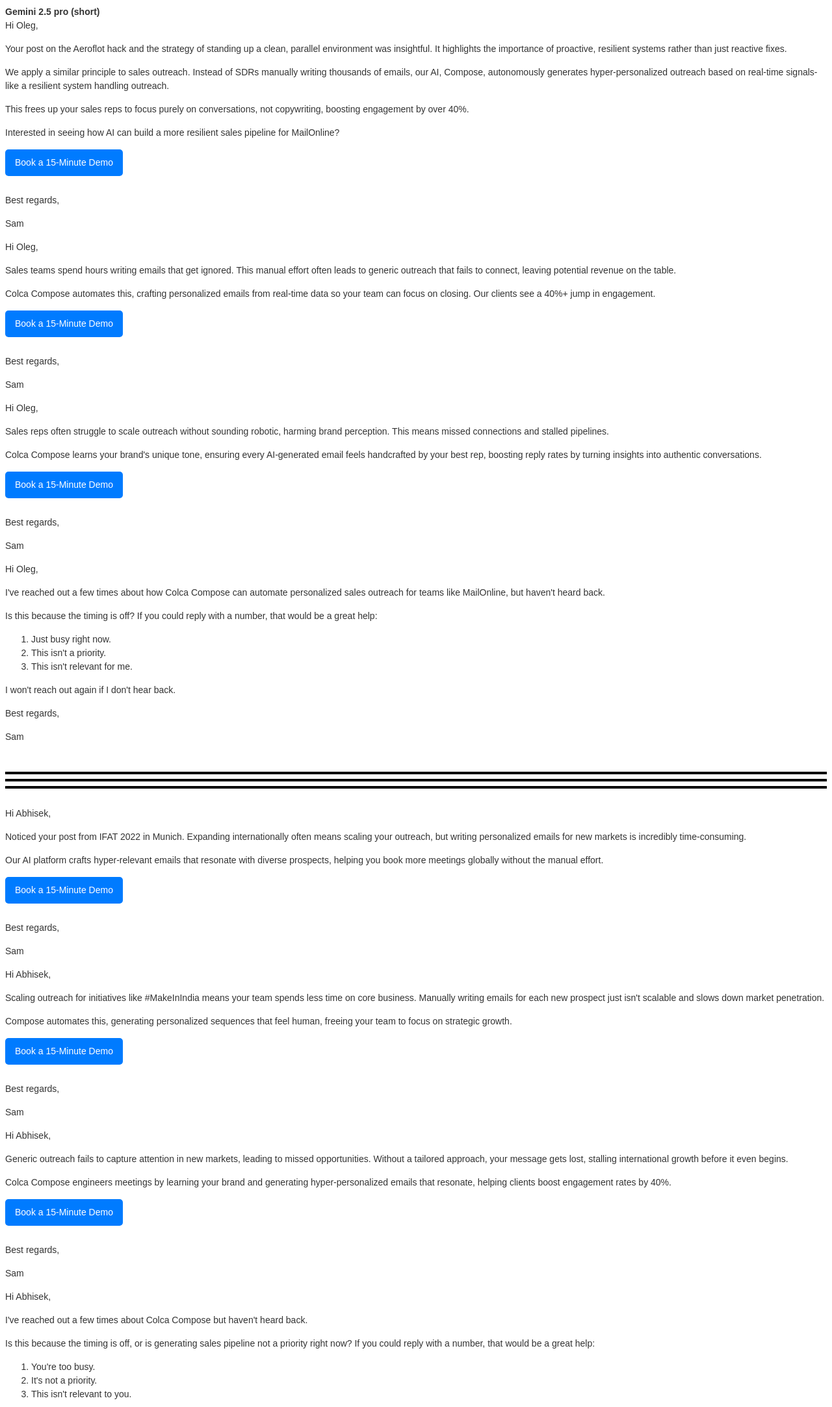
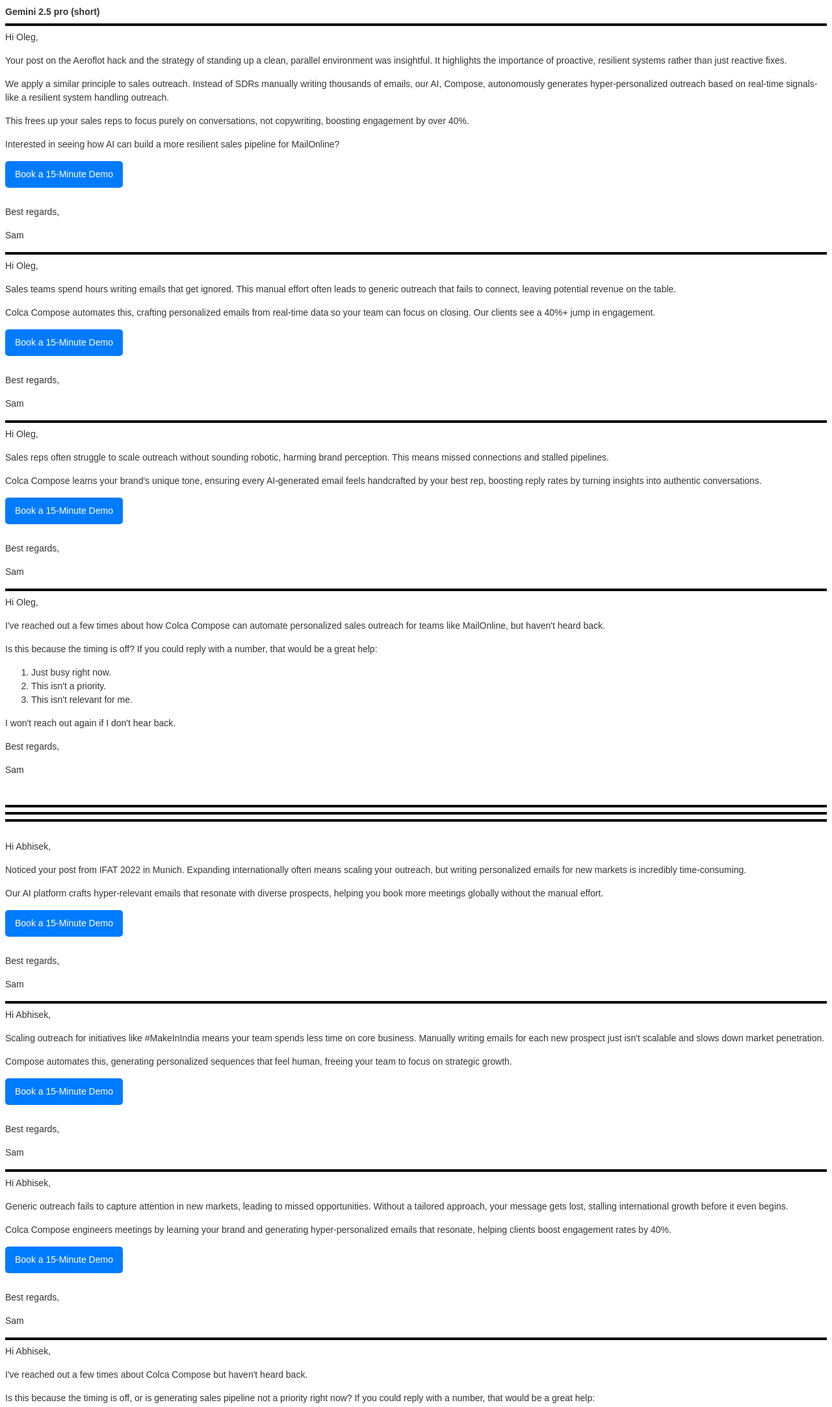
Before and after one commit to Bineet117/static_repo.io, a plain HTML site: page index.html in a window 1280 px wide. Shown: the top 2166 px of the page at 65% size. Drawn offline with Linux system fonts and the light colour scheme.

Commit message:
Update index.html

```diff
--- a/index.html
+++ b/index.html
@@ -1,12 +1,12 @@
 
 <b>Gemini 2.5 pro (short)</b>
+<hr style="border: 2px solid #000;">
 <p>Hi Oleg,</p><p>Your post on the Aeroflot hack and the strategy of standing up a clean, parallel environment was insightful. It highlights the importance of proactive, resilient systems rather than just reactive fixes.</p><p>We apply a similar principle to sales outreach. Instead of SDRs manually writing thousands of emails, our AI, Compose, autonomously generates hyper-personalized outreach based on real-time signals-like a resilient system handling outreach.</p><p>This frees up your sales reps to focus purely on conversations, not copywriting, boosting engagement by over 40%.</p><p>Interested in seeing how AI can build a more resilient sales pipeline for MailOnline?</p><p><a href='https://calendly.com/your-sales-rep/15min' style='background-color:#007bff; color:white; padding:10px 15px; text-decoration:none; border-radius:5px; display:inline-block; margin-bottom:12px;'>Book a 15-Minute Demo</a></p><p>Best regards,</p><p>Sam</p>
-
-
+<hr style="border: 2px solid #000;">
 <div style='padding:0; margin:0;'><p>Hi Oleg,</p><p>Sales teams spend hours writing emails that get ignored. This manual effort often leads to generic outreach that fails to connect, leaving potential revenue on the table.</p><p>Colca Compose automates this, crafting personalized emails from real-time data so your team can focus on closing. Our clients see a 40%+ jump in engagement.</p><p><a href='https://calendly.com/your-sales-rep/15min' style='background-color:#007bff; color:white; padding:10px 15px; text-decoration:none; border-radius:5px; display:inline-block; margin-bottom:12px;'>Book a 15-Minute Demo</a></p><p>Best regards,</p><p>Sam</p></div>
-
+<hr style="border: 2px solid #000;">
 <div style='padding:0; margin:0;'><p>Hi Oleg,</p><p>Sales reps often struggle to scale outreach without sounding robotic, harming brand perception. This means missed connections and stalled pipelines.</p><p>Colca Compose learns your brand's unique tone, ensuring every AI-generated email feels handcrafted by your best rep, boosting reply rates by turning insights into authentic conversations.</p><p><a href='https://calendly.com/your-sales-rep/15min' style='background-color:#007bff; color:white; padding:10px 15px; text-decoration:none; border-radius:5px; display:inline-block; margin-bottom:12px;'>Book a 15-Minute Demo</a></p><p>Best regards,</p><p>Sam</p></div>
-
+<hr style="border: 2px solid #000;">
 <html><head><style>body { font-family: sans-serif; font-size: 14px; line-height: 1.5; color: #333; } p, ol, li { margin: 0; padding: 0; } p { margin-bottom: 15px; } ol { margin: 0 0 15px 20px; padding-left: 20px; } li { margin-bottom: 0; }</style></head><body><p>Hi Oleg,</p><p>I've reached out a few times about how Colca Compose can automate personalized sales outreach for teams like MailOnline, but haven't heard back.</p><p>Is this because the timing is off? If you could reply with a number, that would be a great help:</p><ol><li>Just busy right now.</li><li>This isn't a priority.</li><li>This isn't relevant for me.</li></ol><p>I won't reach out again if I don't hear back.</p><p>Best regards,</p><p>Sam</p></body></html>
 
 <br>
@@ -17,9 +17,10 @@
 
 
 <p>Hi Abhisek,</p><p>Noticed your post from IFAT 2022 in Munich. Expanding internationally often means scaling your outreach, but writing personalized emails for new markets is incredibly time-consuming.</p><p>Our AI platform crafts hyper-relevant emails that resonate with diverse prospects, helping you book more meetings globally without the manual effort.</p><p><a href='https://calendly.com/your-sales-rep/15min' style='background-color:#007bff; color:white; padding:10px 15px; text-decoration:none; border-radius:5px; display:inline-block; margin-bottom:12px;'>Book a 15-Minute Demo</a></p><p>Best regards,</p><p>Sam</p>
-
+<hr style="border: 2px solid #000;">
 <div style='padding:0; margin:0;'><p>Hi Abhisek,</p><p>Scaling outreach for initiatives like #MakeInIndia means your team spends less time on core business. Manually writing emails for each new prospect just isn't scalable and slows down market penetration.</p><p>Compose automates this, generating personalized sequences that feel human, freeing your team to focus on strategic growth.</p><p><a href='https://calendly.com/your-sales-rep/15min' style='background-color:#007bff; color:white; padding:10px 15px; text-decoration:none; border-radius:5px; display:inline-block; margin-bottom:12px;'>Book a 15-Minute Demo</a></p><p>Best regards,</p><p>Sam</p></div>
-
+<hr style="border: 2px solid #000;">
 <div style='padding:0; margin:0;'><p>Hi Abhisek,</p><p>Generic outreach fails to capture attention in new markets, leading to missed opportunities. Without a tailored approach, your message gets lost, stalling international growth before it even begins.</p><p>Colca Compose engineers meetings by learning your brand and generating hyper-personalized emails that resonate, helping clients boost engagement rates by 40%.</p><p><a href='https://calendly.com/your-sales-rep/15min' style='background-color:#007bff; color:white; padding:10px 15px; text-decoration:none; border-radius:5px; display:inline-block; margin-bottom:12px;'>Book a 15-Minute Demo</a></p><p>Best regards,</p><p>Sam</p></div>
-
+<hr style="border: 2px solid #000;">
 <html><head><style>body { font-family: sans-serif; color: #333; } p { margin-bottom: 15px; } ol { margin: 0 0 15px 20px; padding-left: 20px; } li { margin-bottom: 0; }</style></head><body><p>Hi Abhisek,</p><p>I've reached out a few times about Colca Compose but haven't heard back.</p><p>Is this because the timing is off, or is generating sales pipeline not a priority right now? If you could reply with a number, that would be a great help:</p><ol><li>You're too busy.</li><li>It's not a priority.</li><li>This isn't relevant to you.</li></ol><p>Best regards,</p><p>Sam</p></body></html>
+<hr style="border: 2px solid #000;">
```
